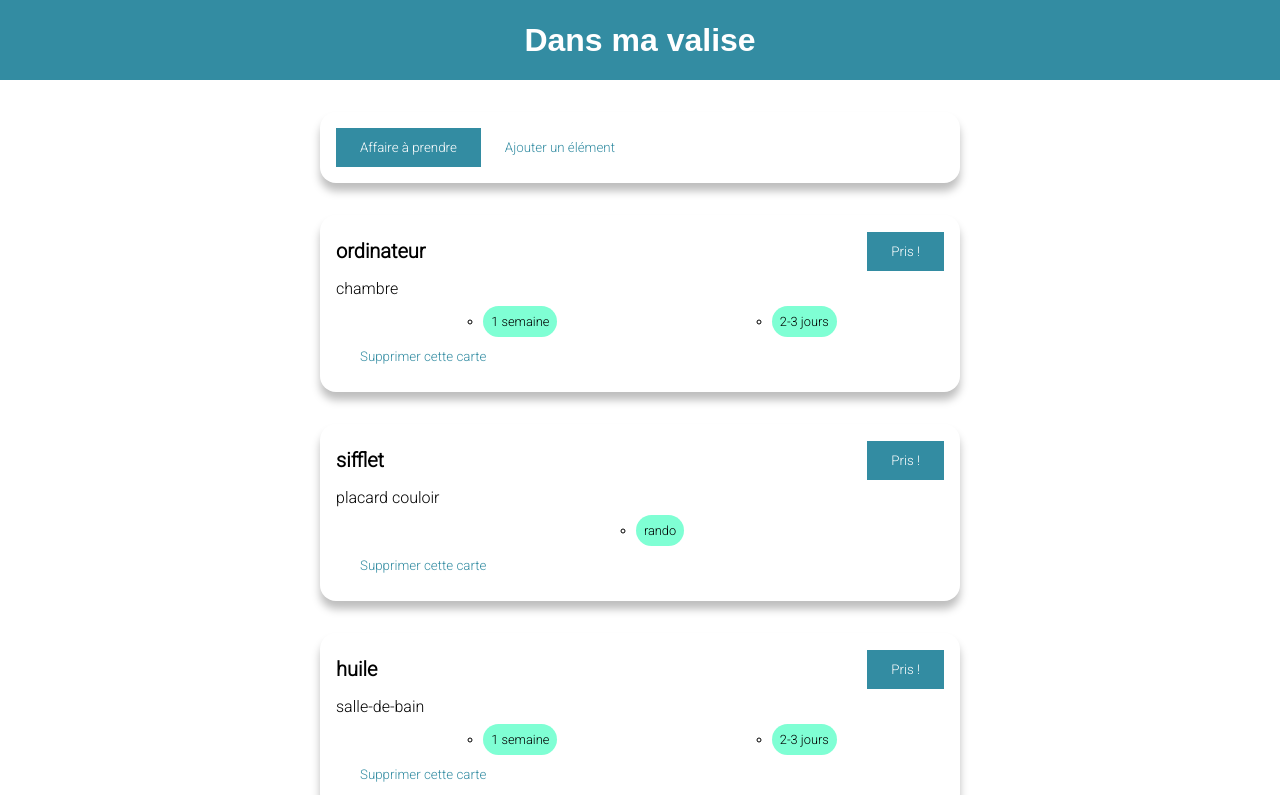
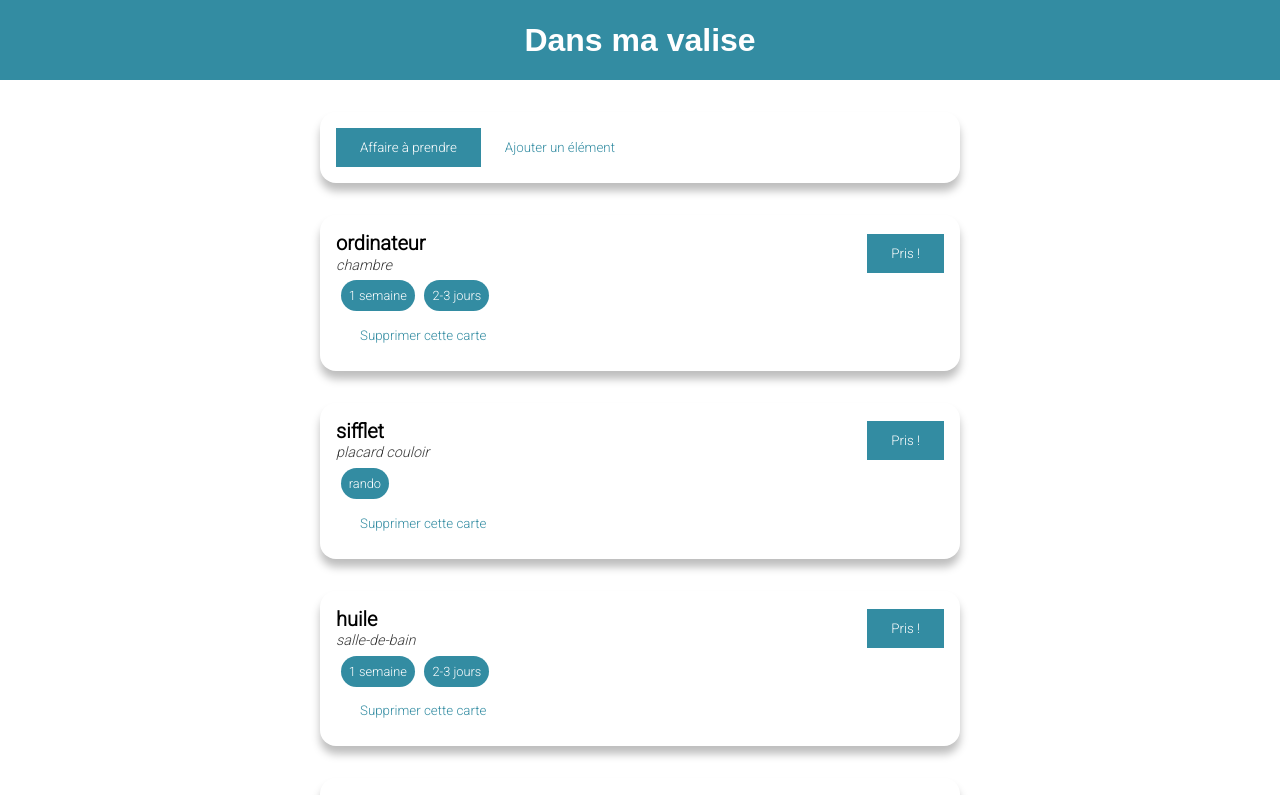
Before and after one commit to Alekiel42/dans-ma-valise, a Vue app in the folder front-valise/: page / in a window 1280 px wide. Shown: the top 795 px of the page. Built offline with nearby package versions, Linux system fonts and the light colour scheme; a web font is replaced by a local one.

Commit message:
improve css

```diff
--- /dev/null
+++ b/front-valise/src/components/UI/BaseTag.vue
@@ -0,0 +1,20 @@
+<template>
+  <div>
+    <slot></slot>
+  </div>
+</template>
+
+<script>
+export default {};
+</script>
+
+<style scoped>
+div {
+  font-size: 0.8rem;
+  color: white;
+  background-color: #338ca2;
+  border-radius: 2rem;
+  padding: 0.5rem;
+  margin: 0.3rem;
+}
+</style>
--- a/front-valise/src/components/possessions/PossessionItem.vue
+++ b/front-valise/src/components/possessions/PossessionItem.vue
@@ -2,13 +2,15 @@
   <li>
     <base-card>
       <header>
-        <h3>{{ name }}</h3>
+        <div>
+          <h2>{{ name }}</h2>
+          <p class="room">{{ room }}</p>
+        </div>
         <base-button>Pris !</base-button>
       </header>
-      <p>{{ room }}</p>
-      <ul class="tag">
-        <li v-for="tag in tags" :key="tag">{{ tag }}</li>
-      </ul>
+      <div class="tag">
+        <base-tag v-for="tag in tags" :key="tag">{{ tag }}</base-tag>
+      </div>
       <base-button mode="flat" @click="deletePossession(id)"
         >Supprimer cette carte</base-button
       >
@@ -35,9 +37,9 @@ header {
   align-items: center;
 }
 
-h3 {
+h2 {
   font-size: 1.25rem;
-  margin: 0.5rem 0;
+  margin: 0;
 }
 
 p {
@@ -54,15 +56,15 @@ a:active {
   color: #c89300;
 }
 
+.room {
+  color: rgb(59, 59, 59);
+  font-size: 0.9rem;
+  font-style: italic;
+  margin: 0.1rem 0;
+}
+
 .tag {
   display: flex;
   justify-content: left;
 }
-
-.tag li {
-  font-size: 0.8rem;
-  background-color: aquamarine;
-  border-radius: 2rem;
-  padding: 0.5rem;
-}
 </style>
--- a/front-valise/src/main.js
+++ b/front-valise/src/main.js
@@ -2,12 +2,14 @@ import { createApp } from 'vue'
 import App from './App.vue'
 import BaseCard from './components/UI/BaseCard.vue';
 import BaseButton from './components/UI/BaseButton.vue';
-import BaseDialog from './components/UI/BaseDialog.vue'
+import BaseDialog from './components/UI/BaseDialog.vue';
+import BaseTag from './components/UI/BaseTag.vue';
 
 const app = createApp(App);
 
 app.component('base-card', BaseCard);
 app.component('base-button', BaseButton);
 app.component('base-dialog', BaseDialog);
+app.component('base-tag', BaseTag);
 
 app.mount('#app')
```
